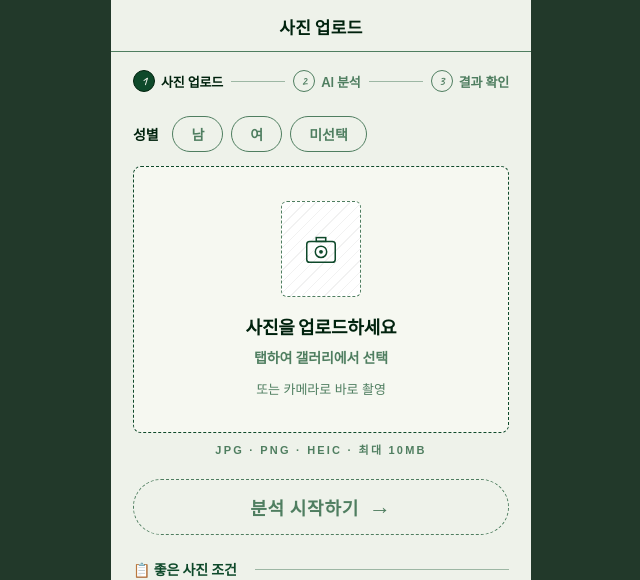
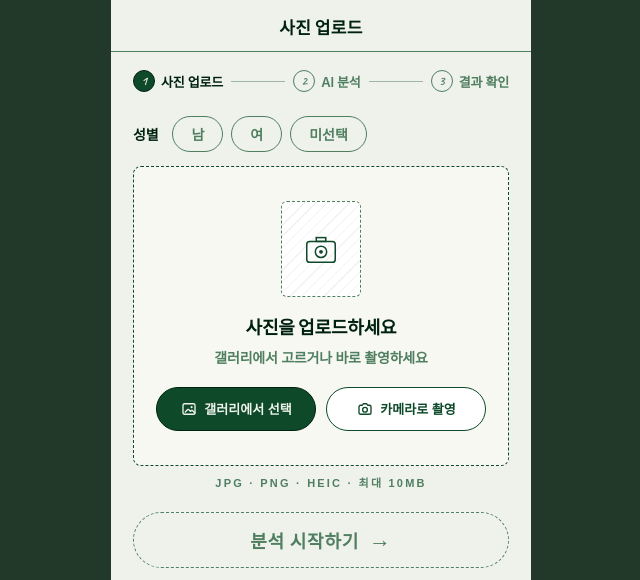
Before and after one commit to Insoo-Hwang/StyleFit, a React (Vite) app in the folder frontend/: page /upload in a window 1280 px wide. Shown: the top 580 px of the page, without its empty margins (319-959 px from the left). Built offline with nearby package versions, Linux system fonts and the light colour scheme; no server answers; a web font is replaced by a local one.

Commit message:
fix: 안드로이드 사진 업로드시 선택지 안 뜨는 문제

```diff
--- a/frontend/src/pages/UploadPage.css
+++ b/frontend/src/pages/UploadPage.css
@@ -44,7 +44,7 @@
   border: 1.8px dashed var(--green-deep); border-radius: 8px;
   background: var(--paper-card);
   display: flex; flex-direction: column; align-items: center; text-align: center; gap: 8px;
-  cursor: pointer; transition: background 120ms;
+  transition: background 120ms;
 }
 .up-drop:hover { background: #fff; }
 .up-drop.is-drag { background: var(--green-tint); border-style: solid; }
@@ -61,11 +61,50 @@
 .up-drop-ico svg { width: 38px; height: 38px; position: relative; z-index: 1; }
 .up-drop h2 { margin: 0; font-weight: 900; font-size: 18px; color: var(--green-darker); }
 .up-hint { margin: 0; font-weight: 600; font-size: 14px; color: var(--green-mid); }
-.up-or {
-  margin: 4px 0 0;
+.up-upload-actions {
+  width: 100%;
+  display: grid;
+  grid-template-columns: 1fr 1fr;
+  gap: 10px;
+  margin-top: 12px;
+}
+.up-upload-btn {
+  min-width: 0;
+  height: 44px;
+  border-radius: 999px;
+  border: 1.4px solid var(--green-deep);
+  background: #fff;
+  color: var(--green-deep);
+  display: flex;
+  align-items: center;
+  justify-content: center;
+  gap: 6px;
+  padding: 0 12px;
   font-family: 'Pretendard Variable', 'Pretendard', sans-serif;
-  font-size: 13px; font-weight: 500;
-  color: var(--green-mid); letter-spacing: -0.005em;
+  font-size: 13px;
+  font-weight: 800;
+  line-height: 1;
+  white-space: nowrap;
+  cursor: pointer;
+  transition: background 100ms, color 100ms, border-color 100ms;
+}
+.up-upload-btn.primary {
+  background: var(--green-deep);
+  color: var(--paper);
+  border-color: var(--green-darker);
+}
+.up-upload-btn:hover {
+  border-color: var(--green-darker);
+  color: var(--green-darker);
+}
+.up-upload-btn.primary:hover {
+  background: var(--green-darker);
+  color: var(--paper);
+}
+.up-upload-btn svg {
+  width: 18px;
+  height: 18px;
+  flex-shrink: 0;
 }
 .up-file-input { display: none; }
 .up-meta-row {
@@ -257,3 +296,7 @@
   color: var(--green-mid);
 }
 .up-banned .up-cta { max-width: 240px; margin: 0 auto; }
+
+@media (max-width: 360px) {
+  .up-upload-actions { grid-template-columns: 1fr; }
+}
--- a/frontend/src/pages/UploadPage.jsx
+++ b/frontend/src/pages/UploadPage.jsx
@@ -8,7 +8,18 @@ import './UploadPage.css'
 const MAX_DIM = 1280
 const MAX_BYTES = 10 * 1024 * 1024            // 10MB
 const ACCEPTED_TYPES = ['image/jpeg', 'image/png', 'image/heic', 'image/heif']
-const ACCEPTED_EXT = /\.(jpe?g|png|heic|heif)$/i
+const ACCEPTED_EXTENSIONS = ['jpg', 'jpeg', 'png', 'heic', 'heif']
+
+function getFileExtension(fileName = '') {
+  const match = fileName.match(/\.([^.]+)$/)
+  return match ? match[1].toLowerCase() : ''
+}
+
+function isSupportedPhotoFile(file) {
+  const ext = getFileExtension(file.name)
+  if (ext) return ACCEPTED_EXTENSIONS.includes(ext)
+  return ACCEPTED_TYPES.includes(file.type)
+}
 
 async function resizeImage(file) {
   let sourceFile = file
@@ -58,7 +69,8 @@ export default function UploadPage() {
   const [warning, setWarning] = useState('')
   const [banned, setBanned] = useState(false)
   const [gender, setGender] = useState(null) // 'male' | 'female' | 'unisex'
-  const fileInputRef = useRef(null)
+  const galleryInputRef = useRef(null)
+  const cameraInputRef = useRef(null)
   const { checkReport, dialog } = useReportCheck('upload_tabbar')
 
   // 사진 처음 첨부된 시각 (망설임 시간 측정용)
@@ -98,31 +110,45 @@ export default function UploadPage() {
     setWarning('')
   }
 
-  const addFiles = (fileList) => {
+  const resetFileInputs = () => {
+    if (galleryInputRef.current) galleryInputRef.current.value = ''
+    if (cameraInputRef.current) cameraInputRef.current.value = ''
+  }
+
+  const addFiles = (fileList, source = 'unknown') => {
     const incoming = Array.from(fileList)[0]
     if (!incoming) return
 
-    const typeOk = ACCEPTED_TYPES.includes(incoming.type) || ACCEPTED_EXT.test(incoming.name)
-    if (!typeOk) {
-      trackEvent('photo_rejected_client', { reason: 'mime_or_ext', file_type: incoming.type || 'unknown' })
+    if (!isSupportedPhotoFile(incoming)) {
+      trackEvent('photo_rejected_client', {
+        reason: 'extension',
+        source,
+        file_ext: getFileExtension(incoming.name) || 'none',
+        file_type: incoming.type || 'unknown',
+      })
       setWarning('JPG, PNG, HEIC 형식의 사진만 업로드할 수 있어요.')
       return
     }
     if (incoming.size > MAX_BYTES) {
       const mb = (incoming.size / 1024 / 1024).toFixed(1)
-      trackEvent('photo_rejected_client', { reason: 'size', size_mb: Number(mb) })
+      trackEvent('photo_rejected_client', { reason: 'size', source, size_mb: Number(mb) })
       setWarning(`사진 용량은 최대 10MB까지 가능해요. (현재 ${mb}MB)`)
       return
     }
 
-    trackEvent('photo_selected', { size_kb: Math.round(incoming.size / 1024) })
+    trackEvent('photo_selected', { source, size_kb: Math.round(incoming.size / 1024) })
     setFile(incoming)
   }
 
   const handleDrop = (e) => {
     e.preventDefault()
     setIsDrag(false)
-    if (e.dataTransfer?.files) addFiles(e.dataTransfer.files)
+    if (e.dataTransfer?.files) addFiles(e.dataTransfer.files, 'drop')
+  }
+
+  const handleFileChange = (e, source) => {
+    addFiles(e.target.files, source)
+    e.target.value = ''
   }
 
   const handleSubmit = async () => {
@@ -250,7 +276,7 @@ export default function UploadPage() {
         </div>
       </div>
 
-      <label
+      <div
         className={`up-drop${isDrag ? ' is-drag' : ''}`}
         onDragEnter={(e) => { e.preventDefault(); setIsDrag(true) }}
         onDragOver={(e) => { e.preventDefault(); setIsDrag(true) }}
@@ -267,7 +293,7 @@ export default function UploadPage() {
               onClick={(e) => {
                 e.preventDefault()
                 setPhoto(prev => { if (prev) URL.revokeObjectURL(prev.url); return null })
-                if (fileInputRef.current) fileInputRef.current.value = ''
+                resetFileInputs()
               }}
             >×</button>
           </div>
@@ -282,18 +308,50 @@ export default function UploadPage() {
               </svg>
             </span>
             <h2>사진을 업로드하세요</h2>
-            <p className="up-hint">탭하여 갤러리에서 선택</p>
-            <p className="up-or">또는 카메라로 바로 촬영</p>
+            <p className="up-hint">갤러리에서 고르거나 바로 촬영하세요</p>
           </>
         )}
+        <div className="up-upload-actions">
+          <button
+            className="up-upload-btn primary"
+            type="button"
+            onClick={() => galleryInputRef.current?.click()}
+          >
+            <svg viewBox="0 0 24 24" fill="none" aria-hidden="true">
+              <rect x="4" y="5" width="16" height="14" rx="2" stroke="currentColor" strokeWidth="1.8" />
+              <path d="M7 16l3.2-3.2a1 1 0 0 1 1.4 0L14 15.2l1.2-1.2a1 1 0 0 1 1.4 0L20 17.4" stroke="currentColor" strokeWidth="1.8" strokeLinecap="round" strokeLinejoin="round" />
+              <circle cx="15.5" cy="9.5" r="1.4" fill="currentColor" />
+            </svg>
+            갤러리에서 선택
+          </button>
+          <button
+            className="up-upload-btn"
+            type="button"
+            onClick={() => cameraInputRef.current?.click()}
+          >
+            <svg viewBox="0 0 24 24" fill="none" aria-hidden="true">
+              <path d="M8.5 7l1.2-2h4.6l1.2 2H18a2 2 0 0 1 2 2v8a2 2 0 0 1-2 2H6a2 2 0 0 1-2-2V9a2 2 0 0 1 2-2h2.5z" stroke="currentColor" strokeWidth="1.8" strokeLinejoin="round" />
+              <circle cx="12" cy="13" r="3.2" stroke="currentColor" strokeWidth="1.8" />
+            </svg>
+            카메라로 촬영
+          </button>
+        </div>
         <input
-          ref={fileInputRef}
+          ref={galleryInputRef}
           className="up-file-input"
           type="file"
-          accept="image/jpeg,image/png,image/heic,image/heif,.jpg,.jpeg,.png,.heic,.heif"
-          onChange={(e) => { addFiles(e.target.files); e.target.value = '' }}
+          accept="image/*"
+          onChange={(e) => handleFileChange(e, 'gallery')}
         />
-      </label>
+        <input
+          ref={cameraInputRef}
+          className="up-file-input"
+          type="file"
+          accept="image/*"
+          capture="user"
+          onChange={(e) => handleFileChange(e, 'camera')}
+        />
+      </div>
       <div className="up-meta-row">JPG · PNG · HEIC · 최대 10MB</div>
       {warning && <div className="up-warn-row">⚠ {warning}</div>}
 
```
